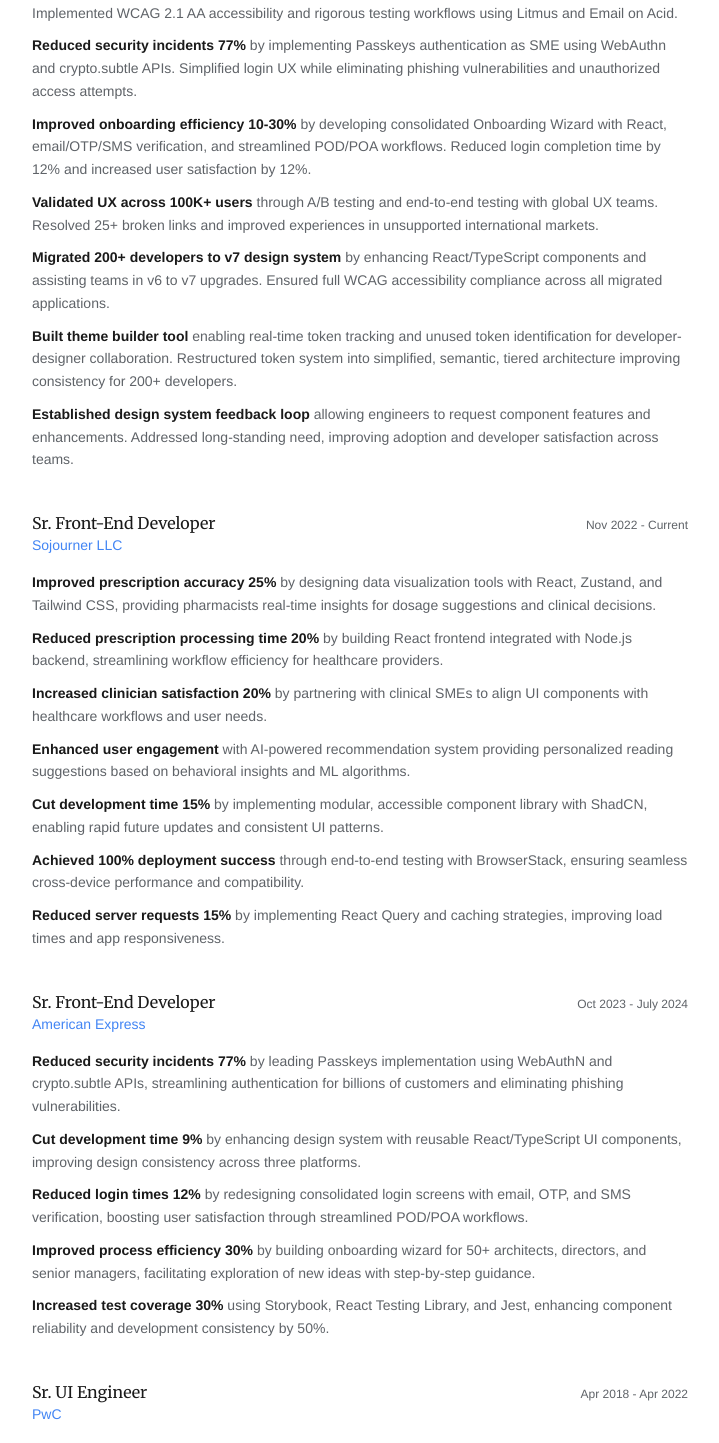
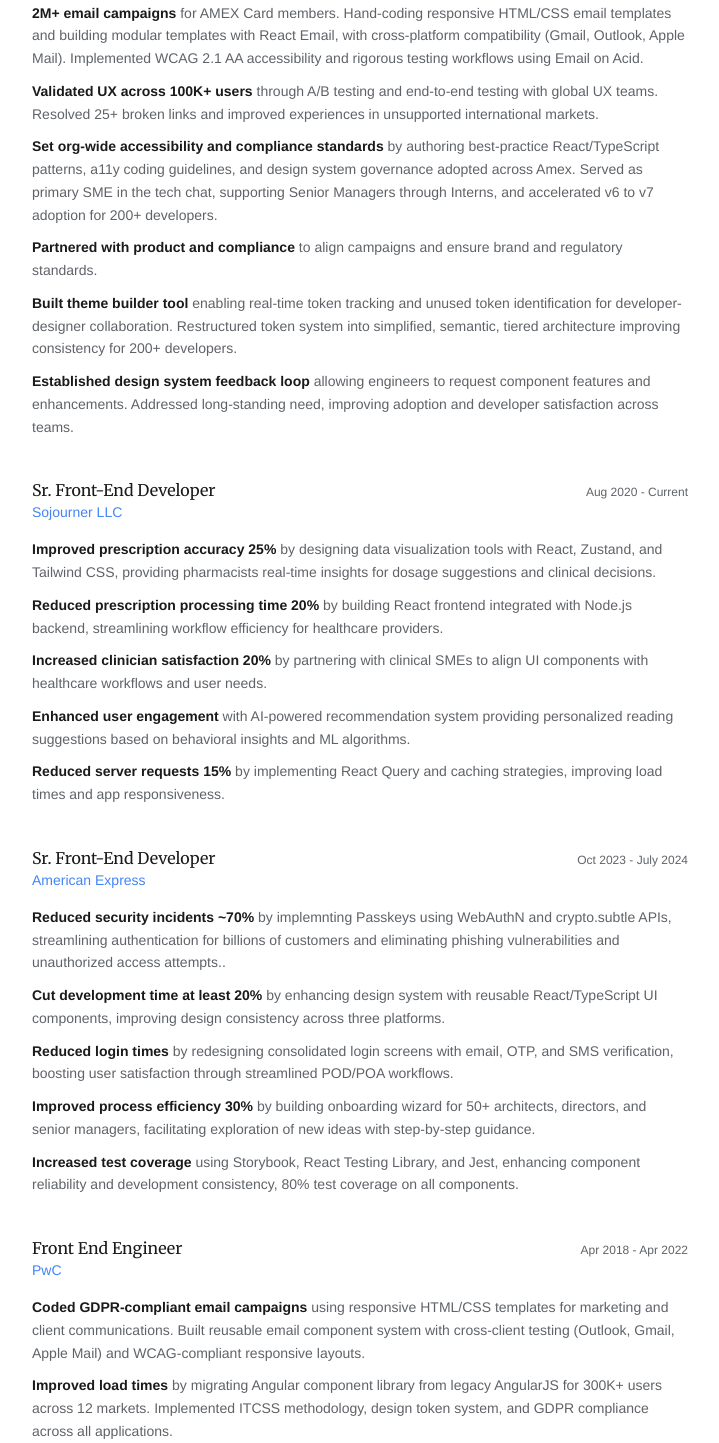
Before and after one commit to elbitapmoC/bp26, a React (Vite) app: page / in a window 1280 px wide. Shown: the part 601-2044 px from the top of the page, without its empty margins (280-999 px from the left). Built offline with nearby package versions, Linux system fonts and the light colour scheme.

Commit message:
docs(Resume): update work experience and skills details
- Update job titles and tenure dates
- Refine bullet points to be more concise
- Add React Email to skills section
- Remove redundant achievements and metrics

```diff
--- a/src/components/Resume.tsx
+++ b/src/components/Resume.tsx
@@ -57,9 +57,10 @@
               templates, React applications, and enterprise design systems for
               Fortune 500 companies. Delivered email campaigns to 2M+ monthly
               recipients and design systems serving 10,000+ developers. Expert
-              in HTML/CSS email coding, cross-platform testing (Litmus, Email on
+              in React Email and HTML/CSS email coding, cross-platform testing (Email on
               Acid), WCAG 2.1 AA accessibility, and React/TypeScript component
-              architecture.
+              architecture. Collaborate cross-functionally with product, compliance, and UX to deliver
+              accessible, high-impact experiences.
             </p>
           </section>
 
@@ -82,30 +83,12 @@
               <ul className="space-y-2.5 text-[#5f6368] text-sm">
                 <li className="leading-relaxed">
                   <strong className="text-[#1a1a1a]">
-                    Delivered 2M+ monthly email campaigns
+                    2M+ email campaigns
                   </strong>{" "}
-                  for Centurion Black Card members by hand-coding responsive
-                  HTML/CSS email templates with cross-platform compatibility
-                  (Gmail, Outlook, Apple Mail). Implemented WCAG 2.1 AA
-                  accessibility and rigorous testing workflows using Litmus and
-                  Email on Acid.
-                </li>
-                <li className="leading-relaxed">
-                  <strong className="text-[#1a1a1a]">
-                    Reduced security incidents 77%
-                  </strong>{" "}
-                  by implementing Passkeys authentication as SME using WebAuthn
-                  and crypto.subtle APIs. Simplified login UX while eliminating
-                  phishing vulnerabilities and unauthorized access attempts.
-                </li>
-                <li className="leading-relaxed">
-                  <strong className="text-[#1a1a1a]">
-                    Improved onboarding efficiency 10-30%
-                  </strong>{" "}
-                  by developing consolidated Onboarding Wizard with React,
-                  email/OTP/SMS verification, and streamlined POD/POA workflows.
-                  Reduced login completion time by 12% and increased user
-                  satisfaction by 12%.
+                  for AMEX Card members. Hand-coding responsive
+                  HTML/CSS email templates and building modular templates with React Email,
+                  with cross-platform compatibility (Gmail, Outlook, Apple Mail). Implemented WCAG 2.1 AA
+                  accessibility and rigorous testing workflows using Email on Acid.
                 </li>
                 <li className="leading-relaxed">
                   <strong className="text-[#1a1a1a]">
@@ -116,12 +99,14 @@
                   unsupported international markets.
                 </li>
                 <li className="leading-relaxed">
-                  <strong className="text-[#1a1a1a]">
-                    Migrated 200+ developers to v7 design system
-                  </strong>{" "}
-                  by enhancing React/TypeScript components and assisting teams
-                  in v6 to v7 upgrades. Ensured full WCAG accessibility
-                  compliance across all migrated applications.
+                  <strong className="text-[#1a1a1a]">Set org-wide accessibility and compliance standards</strong>{" "}
+                  by authoring best-practice React/TypeScript patterns, a11y coding guidelines, and design system
+                  governance adopted across Amex. Served as primary SME in the tech chat, supporting Senior Managers
+                  through Interns, and accelerated v6 to v7 adoption for 200+ developers.
+                </li>
+                <li className="leading-relaxed">
+                  <strong className="text-[#1a1a1a]">Partnered with product and compliance</strong>{" "}
+                  to align campaigns and ensure brand and regulatory standards.
                 </li>
                 <li className="leading-relaxed">
                   <strong className="text-[#1a1a1a]">
@@ -151,7 +136,7 @@
                   <p className="text-[#4285f4] text-sm">Sojourner LLC</p>
                 </div>
                 <span className="text-xs text-[#5f6368]">
-                  Nov 2022 - Current
+                  Aug 2020 - Current
                 </span>
               </div>
 
@@ -188,21 +173,6 @@
                 </li>
                 <li className="leading-relaxed">
                   <strong className="text-[#1a1a1a]">
-                    Cut development time 15%
-                  </strong>{" "}
-                  by implementing modular, accessible component library with
-                  ShadCN, enabling rapid future updates and consistent UI
-                  patterns.
-                </li>
-                <li className="leading-relaxed">
-                  <strong className="text-[#1a1a1a]">
-                    Achieved 100% deployment success
-                  </strong>{" "}
-                  through end-to-end testing with BrowserStack, ensuring
-                  seamless cross-device performance and compatibility.
-                </li>
-                <li className="leading-relaxed">
-                  <strong className="text-[#1a1a1a]">
                     Reduced server requests 15%
                   </strong>{" "}
                   by implementing React Query and caching strategies, improving
@@ -226,15 +196,15 @@
               <ul className="space-y-2.5 text-[#5f6368] text-sm">
                 <li className="leading-relaxed">
                   <strong className="text-[#1a1a1a]">
-                    Reduced security incidents 77%
+                    Reduced security incidents ~70%
                   </strong>{" "}
-                  by leading Passkeys implementation using WebAuthN and
+                  by implemnting Passkeys using WebAuthN and
                   crypto.subtle APIs, streamlining authentication for billions
-                  of customers and eliminating phishing vulnerabilities.
+                  of customers and eliminating phishing vulnerabilities and unauthorized access attempts..
                 </li>
                 <li className="leading-relaxed">
                   <strong className="text-[#1a1a1a]">
-                    Cut development time 9%
+                    Cut development time at least 20%
                   </strong>{" "}
                   by enhancing design system with reusable React/TypeScript UI
                   components, improving design consistency across three
@@ -242,7 +212,7 @@
                 </li>
                 <li className="leading-relaxed">
                   <strong className="text-[#1a1a1a]">
-                    Reduced login times 12%
+                    Reduced login times
                   </strong>{" "}
                   by redesigning consolidated login screens with email, OTP, and
                   SMS verification, boosting user satisfaction through
@@ -258,10 +228,10 @@
                 </li>
                 <li className="leading-relaxed">
                   <strong className="text-[#1a1a1a]">
-                    Increased test coverage 30%
+                    Increased test coverage
                   </strong>{" "}
                   using Storybook, React Testing Library, and Jest, enhancing
-                  component reliability and development consistency by 50%.
+                  component reliability and development consistency, 80% test coverage on all components.
                 </li>
               </ul>
             </div>
@@ -270,7 +240,7 @@
             <div className="mb-10">
               <div className="flex justify-between items-baseline mb-4">
                 <div>
-                  <h3 className="text-[#1a1a1a]">Sr. UI Engineer</h3>
+                  <h3 className="text-[#1a1a1a]">Front End Engineer</h3>
                   <p className="text-[#4285f4] text-sm">PwC</p>
                 </div>
                 <span className="text-xs text-[#5f6368]">Apr 2018 - Apr 2022</span>
@@ -288,7 +258,7 @@
                 </li>
                 <li className="leading-relaxed">
                   <strong className="text-[#1a1a1a]">
-                    Improved load times 45%
+                    Improved load times
                   </strong>{" "}
                   by migrating Angular component library from legacy AngularJS
                   for 300K+ users across 12 markets. Implemented ITCSS
@@ -326,6 +296,7 @@
                 </h4>
                 <ul className="space-y-1.5 text-[#5f6368] text-xs">
                   <li>HTML Email Coding</li>
+                  <li>React Email</li>
                   <li>Responsive CSS</li>
                   <li>Litmus / Email on Acid</li>
                   <li>Cross-Platform Testing</li>
```
